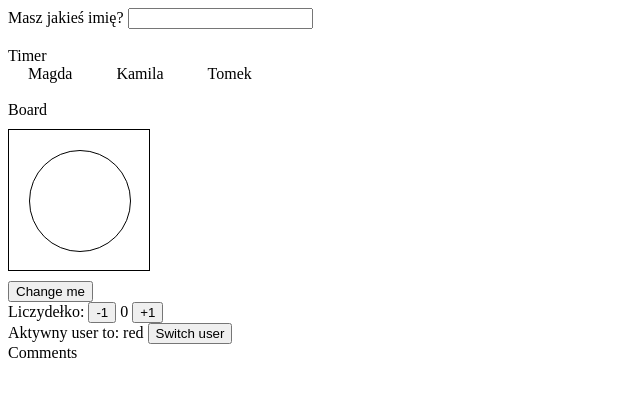
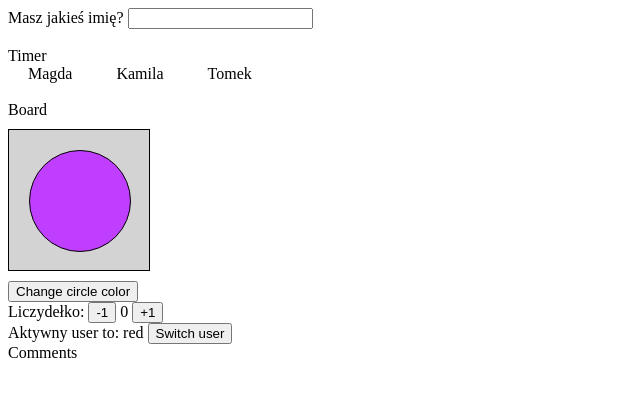
Before and after one commit to TomaszMandel/connect, a website: page index.html in a window 1280 px wide. Shown: the whole page, without its empty margins (0-640 px from the left). Drawn offline with Linux system fonts and the light colour scheme.

Commit message:
added colors

```diff
--- /dev/null
+++ b/changeCircle.js
@@ -0,0 +1,3 @@
+const changecolor = () => {
+
+}
--- a/index.html
+++ b/index.html
@@ -20,7 +20,7 @@
         <div id="square">
         <div id="circle"></div>
         </div>
-        <button id="color-button" onclick="changeColor()">Change me</button>
+        <button id="color-button" onclick="changeColor()">Change circle color</button>
         <div id="div-counter">
             Liczydełko:
             <button id="span-counter-decrease" onclick="counterDecrementBy1()">-1</button>
--- a/style.css
+++ b/style.css
@@ -6,6 +6,7 @@
     border-style: solid;
     border-width: 1px;
     padding: 20px;
+    background-color: lightgray;
 }
 
 #circle {
@@ -14,6 +15,7 @@
     border-style: solid;
     border-width: 1px;
     border-radius: 100%;
+    background-color: #bf3eff
 }
 
 /* Margin and padding around player's names */
```
